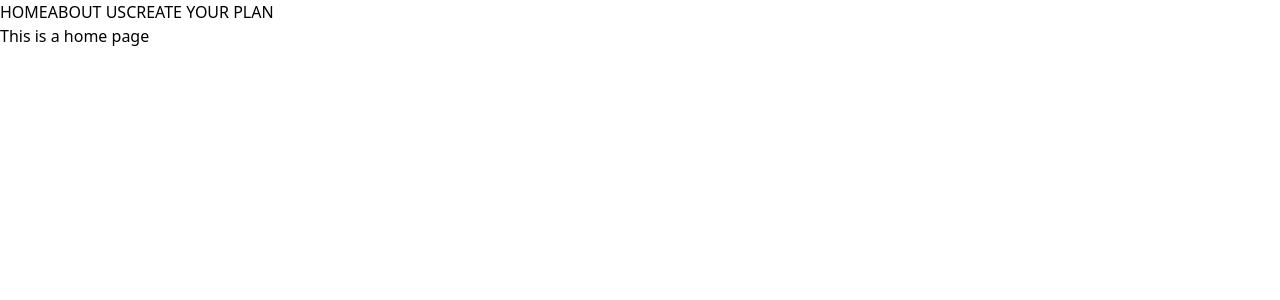
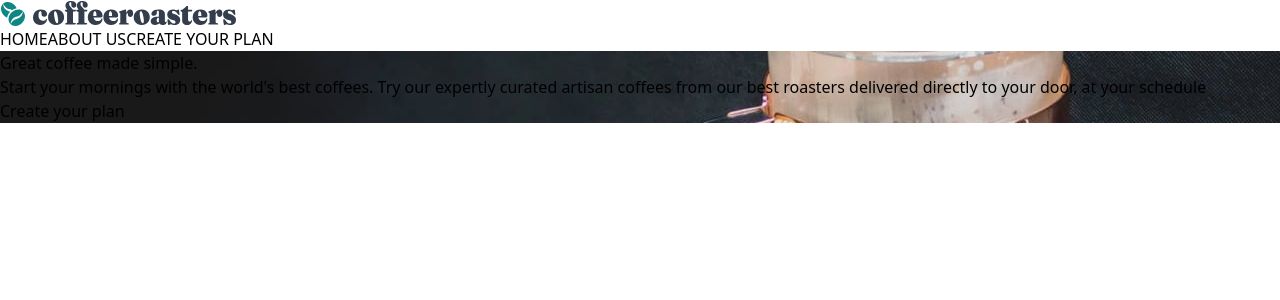
Before and after one commit to azanra/coffee-subscription, a React (Vite) app: page / in a window 1280 px wide. Shown: the top 300 px of the page. Built offline with nearby package versions, Linux system fonts and the light colour scheme.

Commit message:
feat: render home create plan hero

```diff
--- a/src/pages/Home.tsx
+++ b/src/pages/Home.tsx
@@ -1,10 +1,11 @@
+import CreatePlan from "./components/CreatePlan";
 import Header from "./components/Header";
 
 const Home = () => {
   return (
     <div>
       <Header />
-      <p>This is a home page</p>
+      <CreatePlan />
     </div>
   );
 };
--- /dev/null
+++ b/src/pages/components/CreatePlan.tsx
@@ -0,0 +1,24 @@
+import granEspresso from "../../assets/home/desktop/image-hero-coffeepress.jpg";
+
+const CreatePlan = () => {
+  return (
+    <div
+      style={{
+        backgroundImage: `url(${granEspresso})`,
+      }}
+    >
+      <div>
+        <h1>Great coffee made simple.</h1>
+        <p>
+          Start your mornings with the world's best coffees. Try our expertly
+          curated artisan coffees from our best roasters delivered directly to
+          your door, at your schedule
+        </p>
+        <button>Create your plan</button>
+      </div>
+      <div></div>
+    </div>
+  );
+};
+
+export default CreatePlan;
--- a/src/pages/components/Header.tsx
+++ b/src/pages/components/Header.tsx
@@ -1,4 +1,5 @@
 import { Link } from "react-router";
+import logo from "../../assets/shared/desktop/logo.svg";
 
 const Header = () => {
   const navigation = [
@@ -8,7 +9,9 @@ const Header = () => {
   ];
   return (
     <div>
-      <div></div>
+      <div>
+        <img src={logo} alt="coffee" />
+      </div>
       <div>
         {navigation.map((nav) => {
           return (
```
